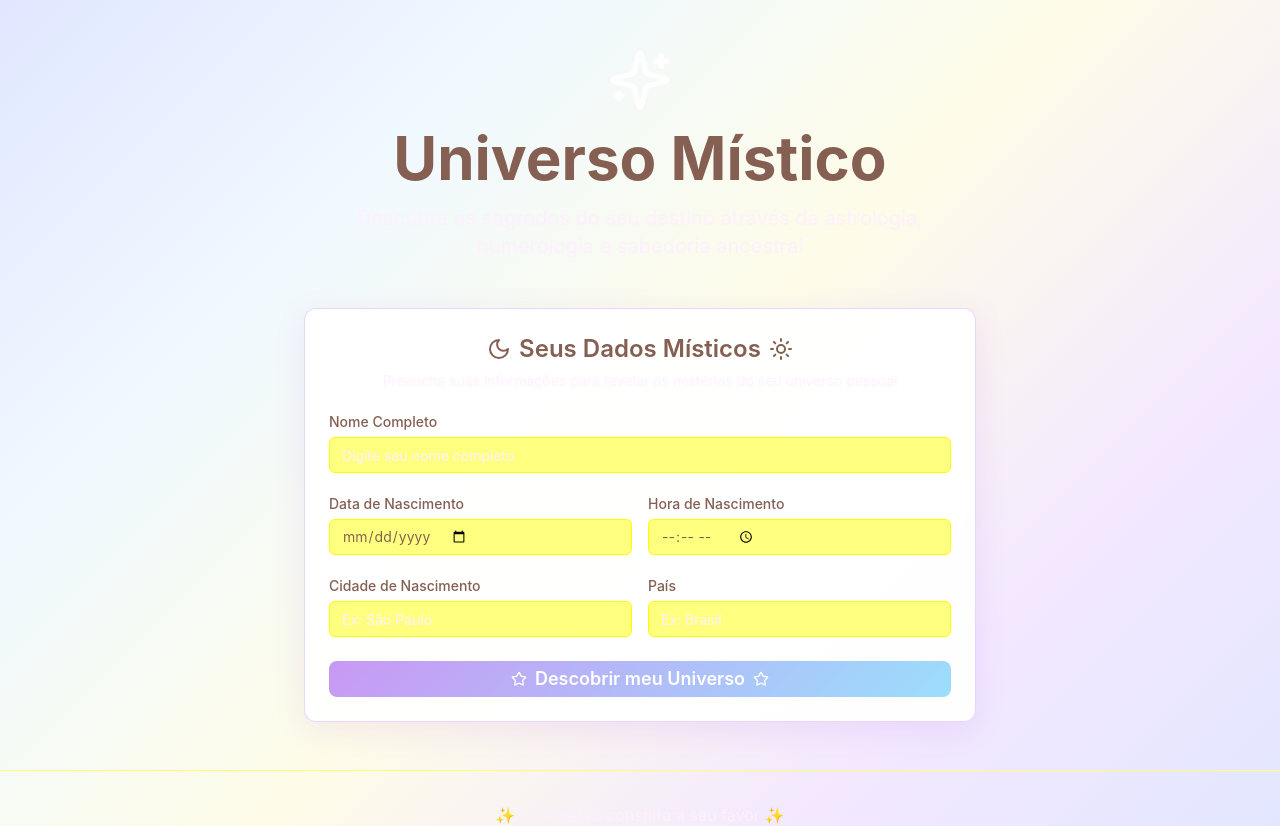
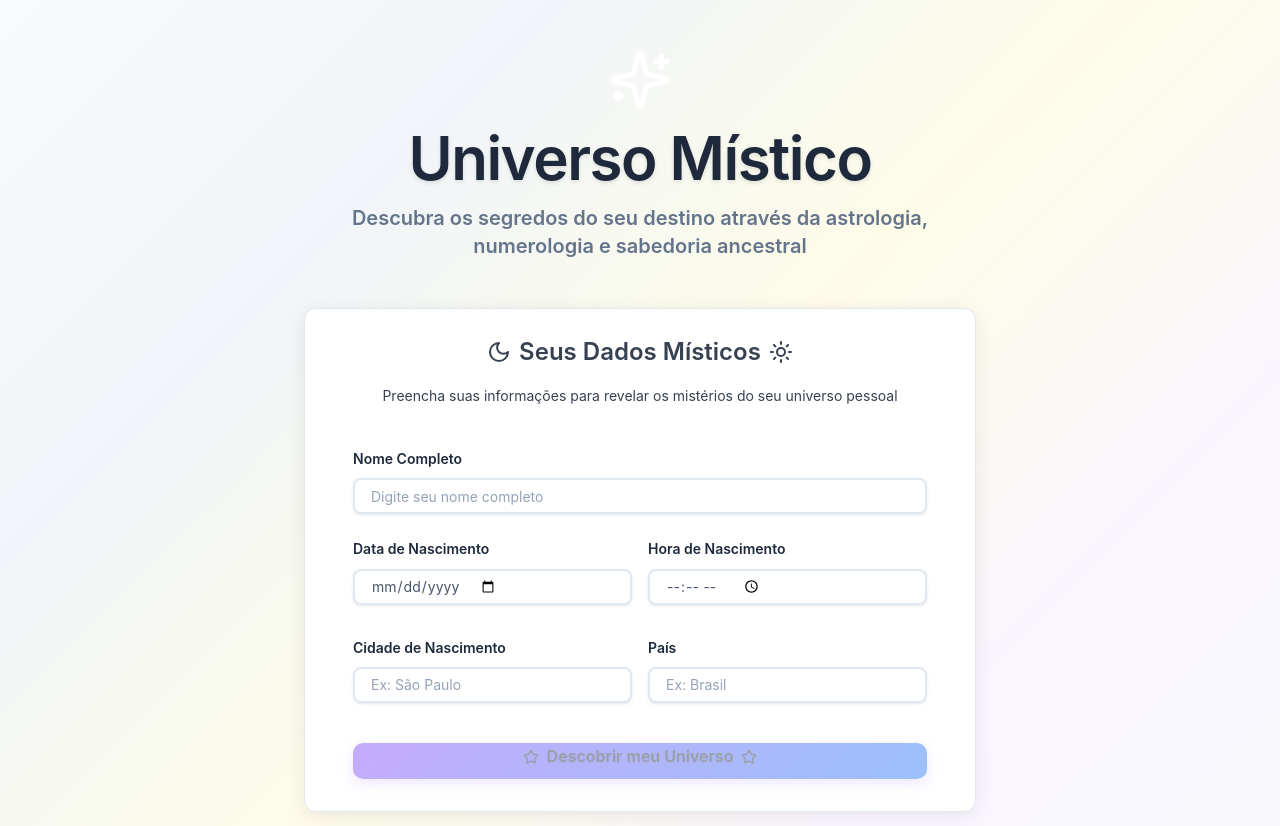
Before and after one commit to mandsantiago/universo-mistico, a React (Vite) app: page / in a window 1280 px wide. Shown: the top 826 px of the page. Built offline with nearby package versions, Linux system fonts and the light colour scheme.

Commit message:
Melhora contraste e legibilidade completa

```diff
--- a/src/App.css
+++ b/src/App.css
@@ -29,17 +29,19 @@
   border-color: hsl(var(--border));
 }
 
+/* Fundo místico suave e elegante */
 body {
   background: linear-gradient(135deg,
-    #e0e7ff 0%,     /* Lavanda muito suave */
-    #f0f9ff 25%,    /* Azul celeste muito claro */
+    #f8fafc 0%,     /* Branco azulado muito suave */
+    #f1f5f9 25%,    /* Cinza azulado claro */
     #fefce8 50%,    /* Amarelo muito suave */
-    #f3e8ff 75%,    /* Roxo muito suave */
-    #e0e7ff 100%    /* Volta para lavanda */
+    #faf5ff 75%,    /* Roxo muito suave */
+    #f8fafc 100%    /* Volta para branco azulado */
   );
   min-height: 100vh;
-  color: hsl(var(--foreground));
+  color: #1e293b;  /* Texto escuro para boa legibilidade */
   font-feature-settings: "rlig" 1, "calt" 1;
+  font-family: 'Inter', -apple-system, BlinkMacSystemFont, sans-serif;
 }
 
 /* Garantir que o fundo cubra toda a tela */
@@ -51,117 +53,256 @@ html, body, #root {
 
 #root {
   background: linear-gradient(135deg,
-    #e0e7ff 0%,     /* Lavanda muito suave */
-    #f0f9ff 25%,    /* Azul celeste muito claro */
+    #f8fafc 0%,     /* Branco azulado muito suave */
+    #f1f5f9 25%,    /* Cinza azulado claro */
     #fefce8 50%,    /* Amarelo muito suave */
-    #f3e8ff 75%,    /* Roxo muito suave */
-    #e0e7ff 100%    /* Volta para lavanda */
+    #faf5ff 75%,    /* Roxo muito suave */
+    #f8fafc 100%    /* Volta para branco azulado */
   );
   min-height: 100vh;
 }
 
-/* Animações místicas */
+/* TÍTULO PRINCIPAL - Contraste forte e elegante */
+h1, .text-4xl, .text-5xl, .text-6xl {
+  color: #1e293b !important;  /* Cinza escuro para máximo contraste */
+  font-weight: 700 !important;
+  text-shadow: 0 2px 4px rgba(0, 0, 0, 0.1);
+  letter-spacing: -0.025em;
+}
+
+/* SUBTÍTULOS - Boa legibilidade */
+h2, h3, .text-xl, .text-2xl, .text-3xl {
+  color: #334155 !important;  /* Cinza médio escuro */
+  font-weight: 600 !important;
+}
+
+/* TEXTO DESCRITIVO - Legível mas suave */
+p, .text-base, .text-sm, .text-lg {
+  color: #475569 !important;  /* Cinza médio */
+  line-height: 1.6;
+}
+
+/* LABELS DOS FORMULÁRIOS - Contraste forte */
+label, .text-sm.font-medium {
+  color: #1e293b !important;  /* Escuro para máxima legibilidade */
+  font-weight: 600 !important;
+  font-size: 0.875rem !important;
+  margin-bottom: 0.5rem !important;
+  display: block !important;
+}
+
+/* INPUTS - Fundo branco com bordas definidas */
+input, textarea, select {
+  background: #ffffff !important;  /* Fundo branco puro */
+  border: 2px solid #e2e8f0 !important;  /* Borda cinza clara */
+  border-radius: 8px !important;
+  padding: 12px 16px !important;
+  color: #1e293b !important;  /* Texto escuro */
+  font-size: 0.875rem !important;
+  transition: all 0.2s ease !important;
+  box-shadow: 0 1px 3px rgba(0, 0, 0, 0.1) !important;
+}
+
+/* INPUTS EM FOCO - Destaque roxo místico */
+input:focus, textarea:focus, select:focus {
+  border-color: #8b5cf6 !important;  /* Roxo místico */
+  box-shadow: 0 0 0 3px rgba(139, 92, 246, 0.1) !important;
+  outline: none !important;
+  background: #ffffff !important;
+}
+
+/* PLACEHOLDER - Contraste adequado */
+input::placeholder, textarea::placeholder {
+  color: #94a3b8 !important;  /* Cinza médio claro */
+  opacity: 1 !important;
+}
+
+/* BOTÃO PRINCIPAL - Gradiente místico com contraste */
+button, .btn, .button {
+  background: linear-gradient(135deg, #8b5cf6 0%, #3b82f6 100%) !important;
+  color: #ffffff !important;
+  border: none !important;
+  padding: 14px 28px !important;
+  border-radius: 10px !important;
+  font-weight: 600 !important;
+  font-size: 1rem !important;
+  cursor: pointer !important;
+  transition: all 0.3s ease !important;
+  box-shadow: 0 4px 14px rgba(139, 92, 246, 0.3) !important;
+  text-shadow: 0 1px 2px rgba(0, 0, 0, 0.1) !important;
+}
+
+/* BOTÃO EM HOVER - Efeito elegante */
+button:hover, .btn:hover, .button:hover {
+  transform: translateY(-2px) !important;
+  box-shadow: 0 8px 25px rgba(139, 92, 246, 0.4) !important;
+  background: linear-gradient(135deg, #7c3aed 0%, #2563eb 100%) !important;
+}
+
+/* CARDS DE RESULTADOS - Fundo branco com sombra suave */
+.mystic-card, .card, .bg-white {
+  background: #ffffff !important;
+  border: 1px solid #e2e8f0 !important;
+  border-radius: 12px !important;
+  box-shadow: 0 4px 20px rgba(0, 0, 0, 0.08) !important;
+  padding: 24px !important;
+  margin-bottom: 20px !important;
+}
+
+/* TÍTULOS DOS CARDS - Destaque místico */
+.card h3, .mystic-card h3, .card h2, .mystic-card h2 {
+  color: #7c3aed !important;  /* Roxo místico */
+  font-weight: 700 !important;
+  font-size: 1.25rem !important;
+  margin-bottom: 12px !important;
+  display: flex !important;
+  align-items: center !important;
+  gap: 8px !important;
+}
+
+/* CONTEÚDO DOS CARDS - Legibilidade perfeita */
+.card p, .mystic-card p, .card div, .mystic-card div {
+  color: #374151 !important;  /* Cinza escuro */
+  line-height: 1.6 !important;
+  margin-bottom: 8px !important;
+}
+
+/* DESTAQUES ESPECIAIS - Texto em destaque */
+.highlight, .font-semibold, .font-bold {
+  color: #1e293b !important;
+  font-weight: 600 !important;
+}
+
+/* ÍCONES E EMOJIS - Tamanho adequado */
+.icon, .emoji {
+  font-size: 1.5rem !important;
+  margin-right: 8px !important;
+}
+
+/* ANIMAÇÕES MÍSTICAS SUAVES */
 @keyframes float {
   0%, 100% { transform: translateY(0px); }
-  50% { transform: translateY(-10px); }
+  50% { transform: translateY(-8px); }
 }
 
 @keyframes glow {
   0%, 100% { opacity: 1; }
-  50% { opacity: 0.5; }
+  50% { opacity: 0.7; }
+}
+
+@keyframes shimmer {
+  0% { background-position: -200px 0; }
+  100% { background-position: calc(200px + 100%) 0; }
 }
 
 .animate-float {
-  animation: float 3s ease-in-out infinite;
+  animation: float 4s ease-in-out infinite;
 }
 
 .animate-glow {
-  animation: glow 2s ease-in-out infinite;
+  animation: glow 3s ease-in-out infinite;
 }
 
-/* Gradientes místicos para elementos */
-.bg-mystic-gradient {
-  background: linear-gradient(135deg,
-    rgb(147, 51, 234) 0%,
-    rgb(56, 189, 248) 50%,
-    rgb(251, 191, 36) 100%);
+/* RESPONSIVIDADE - Mobile first */
+@media (max-width: 768px) {
+  h1, .text-4xl, .text-5xl, .text-6xl {
+    font-size: 2rem !important;
+    line-height: 1.2 !important;
+  }
+
+  .card, .mystic-card {
+    padding: 16px !important;
+    margin-bottom: 16px !important;
+  }
+
+  button, .btn, .button {
+    padding: 12px 24px !important;
+    font-size: 0.875rem !important;
+  }
 }
 
-.bg-mystic-light {
-  background: linear-gradient(135deg,
-    rgba(147, 51, 234, 0.1) 0%,
-    rgba(56, 189, 248, 0.1) 50%,
-    rgba(251, 191, 36, 0.1) 100%);
+/* ACESSIBILIDADE - Alto contraste */
+@media (prefers-contrast: high) {
+  body {
+    background: #ffffff !important;
+  }
+
+  h1, h2, h3, label {
+    color: #000000 !important;
+  }
+
+  input, textarea, select {
+    border: 3px solid #000000 !important;
+  }
 }
 
-/* Efeitos de glassmorphism */
-.glass {
-  background: rgba(255, 255, 255, 0.1);
-  backdrop-filter: blur(10px);
-  border: 1px solid rgba(255, 255, 255, 0.2);
+/* MODO ESCURO - Se necessário */
+@media (prefers-color-scheme: dark) {
+  body {
+    background: linear-gradient(135deg, #1e293b 0%, #334155 50%, #1e293b 100%) !important;
+    color: #f8fafc !important;
+  }
+
+  h1, h2, h3, label {
+    color: #f8fafc !important;
+  }
+
+  input, textarea, select {
+    background: #334155 !important;
+    border-color: #475569 !important;
+    color: #f8fafc !important;
+  }
+
+  .card, .mystic-card {
+    background: #334155 !important;
+    border-color: #475569 !important;
+  }
 }
 
-/* Estilos para cards místicos */
-.mystic-card {
-  background: rgba(255, 255, 255, 0.95);
-  backdrop-filter: blur(10px);
-  border: 1px solid rgba(147, 51, 234, 0.2);
-  box-shadow: 0 8px 32px rgba(147, 51, 234, 0.1);
+/* CORREÇÕES ESPECÍFICAS PARA ELEMENTOS PROBLEMÁTICOS */
+.text-muted-foreground {
+  color: #64748b !important;  /* Cinza médio com bom contraste */
 }
 
-.mystic-card:hover {
-  transform: translateY(-2px);
-  box-shadow: 0 12px 40px rgba(147, 51, 234, 0.15);
-  transition: all 0.3s ease;
+.text-gray-600 {
+  color: #475569 !important;  /* Cinza escuro para melhor legibilidade */
 }
 
-/* Botões místicos */
-.mystic-button {
-  background: linear-gradient(135deg, rgb(147, 51, 234), rgb(56, 189, 248));
-  color: white;
-  border: none;
-  padding: 12px 24px;
-  border-radius: 8px;
-  font-weight: 600;
-  cursor: pointer;
-  transition: all 0.3s ease;
+.text-gray-500 {
+  color: #64748b !important;  /* Cinza médio */
 }
 
-.mystic-button:hover {
-  transform: translateY(-1px);
-  box-shadow: 0 8px 25px rgba(147, 51, 234, 0.3);
+.text-gray-400 {
+  color: #94a3b8 !important;  /* Cinza claro mas ainda legível */
 }
 
-/* Inputs místicos */
-.mystic-input {
-  background: rgba(255, 255, 255, 0.9);
-  border: 2px solid rgba(147, 51, 234, 0.2);
-  border-radius: 8px;
-  padding: 12px 16px;
-  transition: all 0.3s ease;
+/* GARANTIR QUE NENHUM ELEMENTO TENHA FUNDO AMARELO FORTE */
+.bg-yellow-100, .bg-yellow-200, .bg-yellow-300, .bg-yellow-400, .bg-yellow-500 {
+  background: #ffffff !important;
+  border: 1px solid #e2e8f0 !important;
 }
 
-.mystic-input:focus {
-  border-color: rgb(147, 51, 234);
-  box-shadow: 0 0 0 3px rgba(147, 51, 234, 0.1);
-  outline: none;
+/* MELHORAR CONTRASTE DE LINKS */
+a, .link {
+  color: #7c3aed !important;
+  text-decoration: underline !important;
+  font-weight: 500 !important;
 }
 
-/* Correção específica para remover qualquer fundo amarelo forte */
-.bg-yellow-400, .bg-yellow-500, .bg-yellow-600 {
-  background: linear-gradient(135deg,
-    #e0e7ff 0%,
-    #f0f9ff 50%,
-    #f3e8ff 100%) !important;
+a:hover, .link:hover {
+  color: #5b21b6 !important;
 }
 
-/* Garantir que o container principal tenha o fundo correto */
-.min-h-screen {
-  background: linear-gradient(135deg,
-    #e0e7ff 0%,     /* Lavanda muito suave */
-    #f0f9ff 25%,    /* Azul celeste muito claro */
-    #fefce8 50%,    /* Amarelo muito suave */
-    #f3e8ff 75%,    /* Roxo muito suave */
-    #e0e7ff 100%    /* Volta para lavanda */
-  ) !important;
+/* FOOTER E ELEMENTOS SECUNDÁRIOS */
+footer, .footer {
+  color: #64748b !important;
+  font-size: 0.875rem !important;
+  text-align: center !important;
+  padding: 20px !important;
 }
+
+/* GARANTIR LEGIBILIDADE EM TODOS OS ELEMENTOS */
+* {
+  -webkit-font-smoothing: antialiased;
+  -moz-osx-font-smoothing: grayscale;
+}
```
